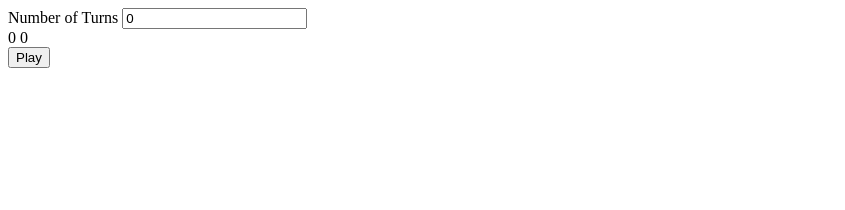
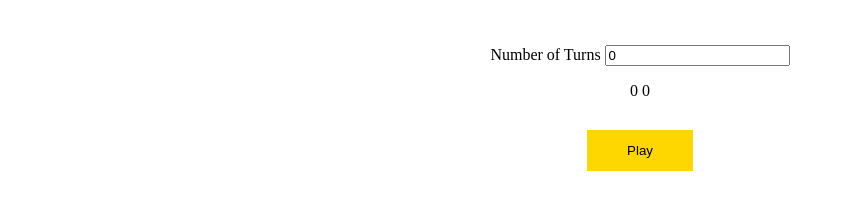
Before and after one commit to acciojob/rock-paper-scissors-anilnadipannagari, a website: page main.html in a window 1280 px wide. Shown: the whole page, without its empty margins (0-845 px from the left). Drawn offline with Linux system fonts and the light colour scheme.

Commit message:
Update styles.css

```diff
--- a/styles.css
+++ b/styles.css
@@ -1,2 +1,26 @@
 
 /* Your CSS Code here. */
+body{
+    padding: 1.5em;
+}
+
+.container{
+    max-width: 600px;
+    margin: 0 auto;
+    text-align: center;
+}
+.container > * {
+    margin-top: 1em;
+}
+
+button{
+    background: gold;
+    border: none;
+    cursor: pointer;
+    margin: 1em;
+    padding: 1em 3em;
+}
+
+button:hover{
+    opacity: .7;
+}
```
